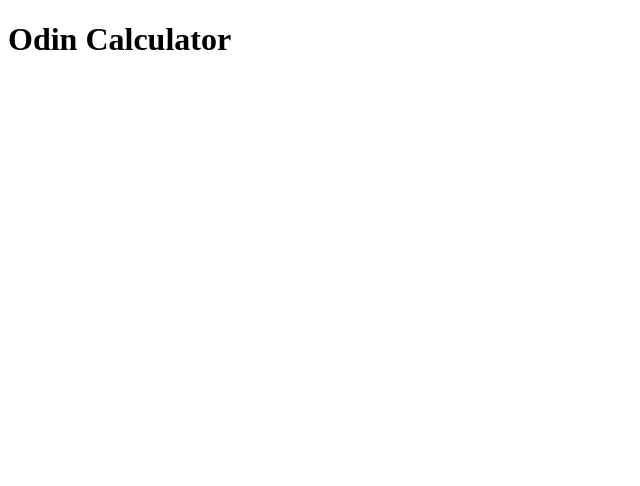
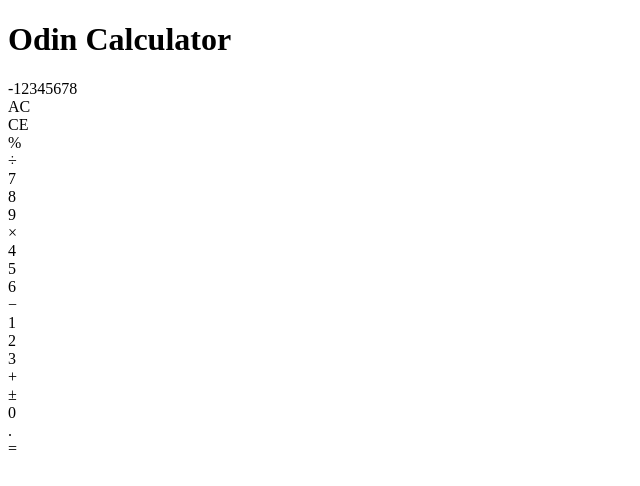
Before and after one commit to aquibulhaq/odin-calculator, a plain HTML site: page index.html in a window 1280 px wide. Shown: the whole page, without its empty margins (0-640 px from the left). Drawn offline with Linux system fonts and the light colour scheme.

Commit message:
feat: create calculator in HTML

```diff
--- a/index.html
+++ b/index.html
@@ -9,5 +9,46 @@
 </head>
 <body>
   <h1>Odin Calculator</h1>
+
+  <div id="calculator">
+    <div id="display">-12345678</div>
+
+    <div id="keypad">
+      <div class="row">
+        <div class="key" id="all-clear">AC</div>
+        <div class="key" id="clear-entry">CE</div>
+        <div class="key" id="percent">%</div>
+        <div class="key" id="divide">÷</div>
+      </div>
+
+      <div class="row">
+        <div class="key" id="seven">7</div>
+        <div class="key" id="eight">8</div>
+        <div class="key" id="nine">9</div>
+        <div class="key" id="multiply">×</div>
+      </div>
+
+      <div class="row">
+        <div class="key" id="four">4</div>
+        <div class="key" id="five">5</div>
+        <div class="key" id="six">6</div>
+        <div class="key" id="minus">−</div>
+      </div>
+
+      <div class="row">
+        <div class="key" id="one">1</div>
+        <div class="key" id="two">2</div>
+        <div class="key" id="three">3</div>
+        <div class="key" id="plus">+</div>
+      </div>
+
+      <div class="row">
+        <div class="key" id="change-sign">±</div>
+        <div class="key" id="zero">0</div>
+        <div class="key" id="decimal-point">.</div>
+        <div class="key" id="equal">=</div>
+      </div>
+    </div>
+  </div>
 </body>
 </html>
```
